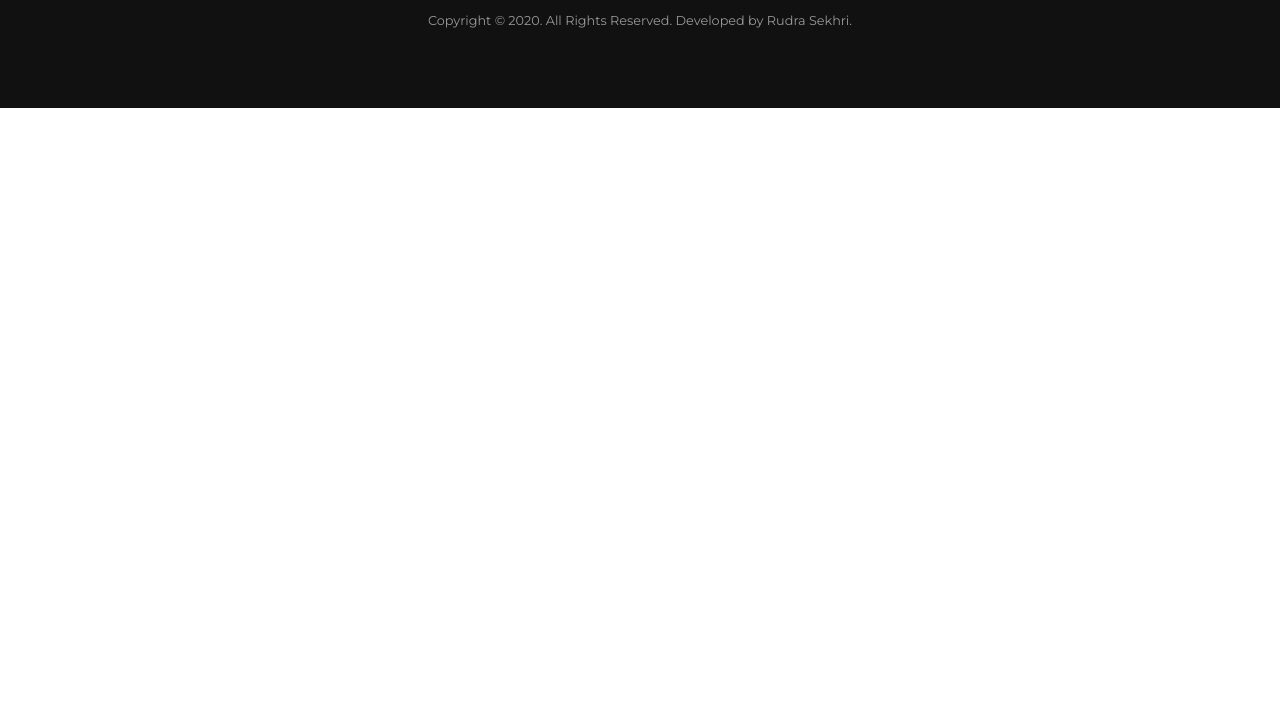
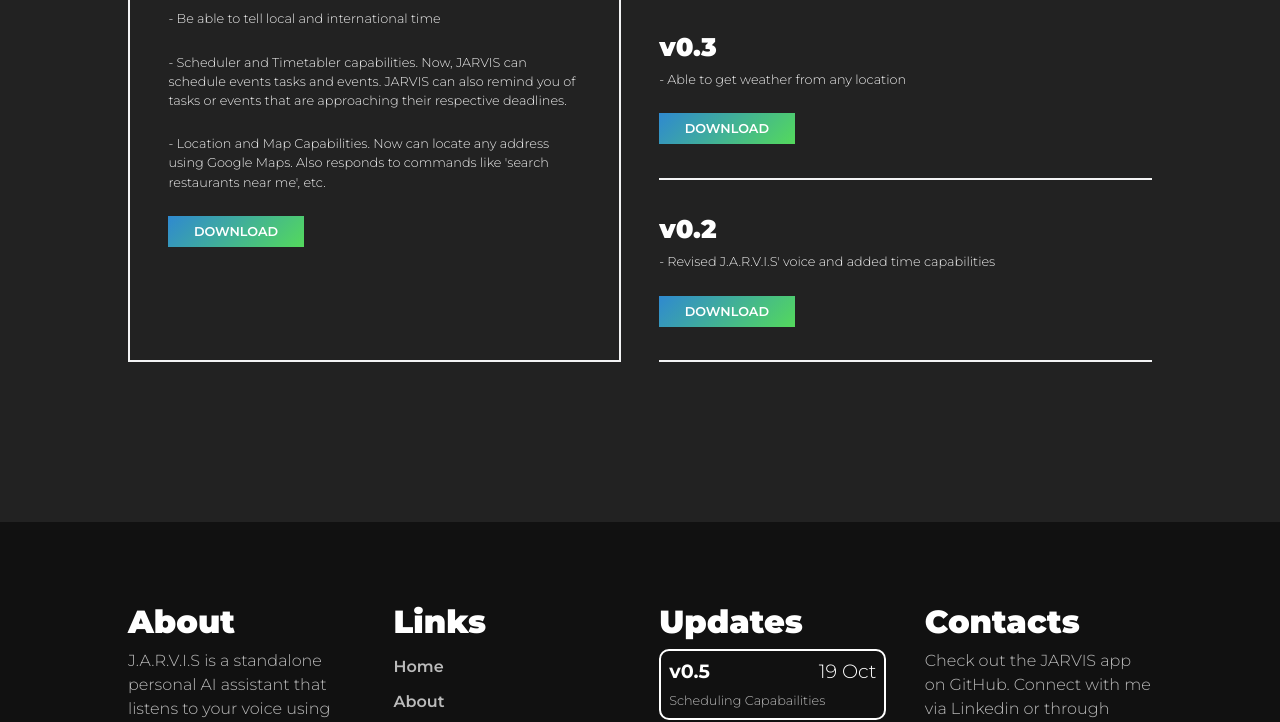
Before and after one commit to puma880/j-a-r-v-i-s-ai.github.io, a plain HTML site: page index.html in a window 1280 px wide. Shown: the part 3921-4643 px from the top of the page. Before the commit the page ends 4029 px from the top, so only its background shows below. Drawn offline with Linux system fonts and the light colour scheme.

Commit message:
Added Updates Section

```diff
--- a/index.html
+++ b/index.html
@@ -76,6 +76,28 @@
             </div>
         </div>
     </div>
+<div class="updates">
+    <div class="grid">
+        <div class="grid-element update1">
+            <h1 class="title">v0.5</h1>
+            <p class="description">- Be able to tell local and international time</p>
+            <p class="description">- Scheduler and Timetabler capabilities. Now, JARVIS can schedule events tasks and events. JARVIS can also remind you of tasks or events that are approaching their respective deadlines.</p>
+            <p class="description">- Location and Map Capabilities. Now can locate any address using Google Maps. Also responds to commands like 'search restaurants near me', etc.</p>
+            <a href="" class="link">Download</a></div>
+        <div class="grid-element update2">
+            <h1 class="title">v0.4</h1>
+            <p class="description">- Basic calc functions. Now JARVIS can add, subtract, multiply, divide, raise a number to a power, etc.</p>
+            <a href="" class="link">Download</a></div>
+        <div class="grid-element update3">
+            <h1 class="title">v0.3</h1>
+            <p class="description">- Able to get weather from any location</p>
+            <a href="" class="link">Download</a></div>
+        <div class="grid-element update4">
+            <h1 class="title">v0.2</h1>
+            <p class="description">- Revised J.A.R.V.I.S' voice and added time capabilities</p>
+            <a href="" class="link">Download</a></div>
+    </div>
+</div>
     <div class="footer">
         <div class="grid">
             <div class="grid-element">
--- a/style.css
+++ b/style.css
@@ -495,6 +495,88 @@
     transition:opacity 0.2s ease-in-out;
 }
 
+.updates {
+    min-height:50vh;
+    width:100%;
+    display:flex;
+    align-items:center;
+    justify-content:center;
+    background:#222;
+    color:white;
+}
+
+.updates .grid {
+    display:grid;
+    padding:20vh 0;
+    width:80%;
+    grid-template-columns:1fr 1fr;
+    grid-template-rows:1fr 1fr 1fr;
+    grid-row-gap:3vh;
+    grid-column-gap:3vw;
+}
+
+.updates .grid .grid-element {
+    border-bottom:2px solid #f3f4f5;
+    padding-bottom:3vh;
+    display:flex;
+    flex-direction:column;
+    gap:1vh;
+    justify-content:center;
+    align-items:flex-start;
+}
+
+.updates .grid .grid-element p {
+    font-size:1vw;
+    line-height:1.5;
+    color:#eee;
+    font-weight:300;
+}
+
+.updates .grid-element a {
+    color:white;
+    display:inline-block;
+    padding:1vh 2vw;
+    text-transform:uppercase;
+    background: linear-gradient(135deg, rgba(47,137,208,1) 0%, rgba(84,217,92,1) 100%);
+    text-decoration:none;
+    font-weight:600;
+    font-size:1vw;
+}
+
+.updates .grid-element:not(:first-child) a {
+    margin-top:2vh;
+}
+
+.updates h1 {
+    font-weight:900;
+    font-size:2vw;
+}
+
+.update1 {
+    grid-column:1/2;
+    grid-row:1/4;
+    border:2px solid #f3f4f5;
+    padding:3vh 3vw;
+    gap:3vh !important;
+}
+
+.update2 {
+    grid-column:2/3;
+    grid-row:1/2;
+}
+
+.update4 {
+    grid-column:2/3;
+    grid-row:3/4;
+}
+
+.update3 {
+    grid-column:2/3;
+    grid-row:2/3;
+}
+
+
+
 @media screen and (max-width: 700px) {
     .hero .title {
         text-align:center;
@@ -642,4 +724,13 @@
     .footer .copyright {
         font-size:1.25vw !important;
     }
+
+    .updates h1 {
+        font-size:4vw !important;
+    }
+
+    .updates p,
+    .updates a {
+        font-size:2vw !important
+    }
 }
```
